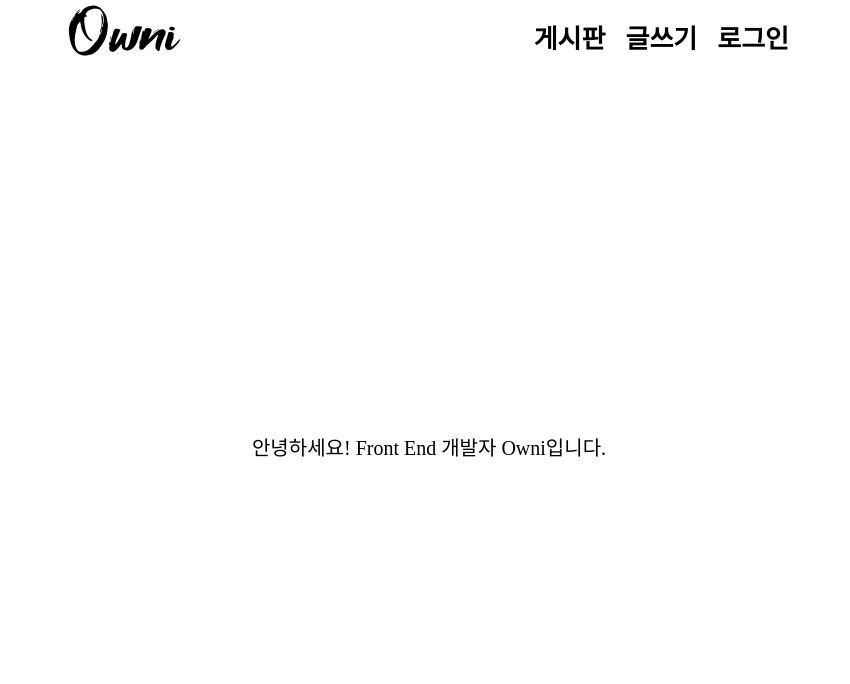
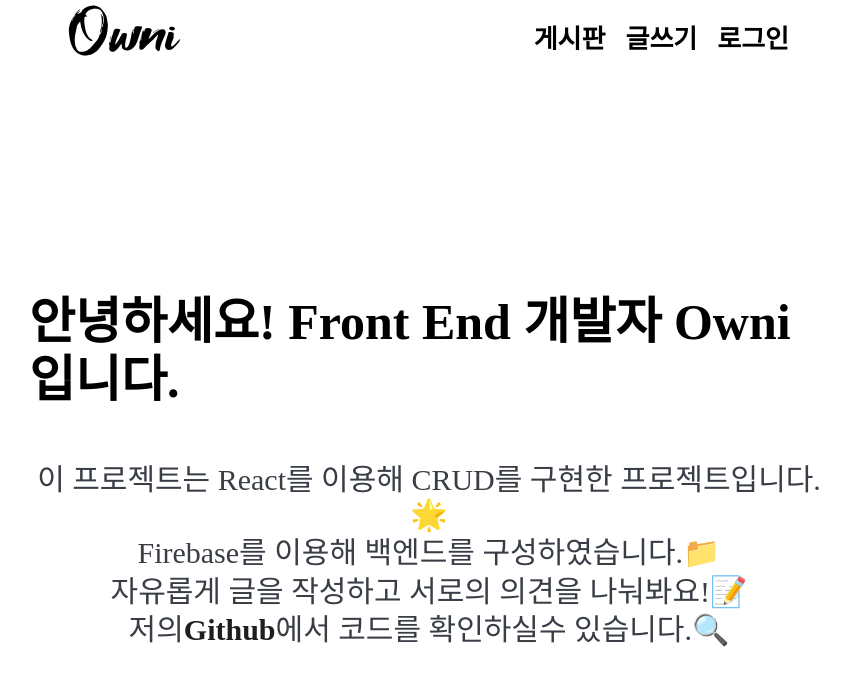
Before and after one commit to owni14/react-crud-project, a React (Create React App) app: page / in a window 1280 px wide. Shown: the top 684 px of the page, without its empty margins (211-1061 px from the left). Built offline with nearby package versions, Linux system fonts and the light colour scheme; a web font is replaced by a local one.

Commit message:
:art: style: 메인화면 제작

```diff
--- a/src/pages/Main.styled.ts
+++ b/src/pages/Main.styled.ts
@@ -1 +1,25 @@
+import { Link } from 'react-router-dom';
 import styled from 'styled-components';
+
+export const MainText = styled.p`
+  font-size: 2.5rem;
+  font-weight: 700;
+`;
+
+export const SubBox = styled.div<{ theme: string }>`
+  color: ${({ theme }) => theme.colors.lightBlack};
+  text-align: center;
+`;
+
+export const SubText = styled.p`
+  font-size: 1.5rem;
+  margin: 0.2rem;
+`;
+
+export const LinkText = styled(Link)<{ theme: string }>`
+  color: ${({ theme }) => theme.colors.black};
+  font-weight: 700;
+  &:hover {
+    color: ${({ theme }) => theme.colors.gray};
+  }
+`;
--- a/src/pages/Main.tsx
+++ b/src/pages/Main.tsx
@@ -1,7 +1,26 @@
+import { Link } from 'react-router-dom';
 import * as S from './Main.styled';
 
 const Main = () => {
-  return <>안녕하세요! Front End 개발자 Owni입니다.</>;
+  return (
+    <>
+      <S.MainText>안녕하세요! Front End 개발자 Owni입니다.</S.MainText>
+      <S.SubBox>
+        <S.SubText>
+          이 프로젝트는 React를 이용해 CRUD를 구현한 프로젝트입니다.🌟
+        </S.SubText>
+        <S.SubText>Firebase를 이용해 백엔드를 구성하였습니다.📁</S.SubText>
+        <S.SubText>자유롭게 글을 작성하고 서로의 의견을 나눠봐요!📝 </S.SubText>
+        <S.SubText>
+          저의
+          <S.LinkText to='https://github.com/owni14/react-crud-project'>
+            Github
+          </S.LinkText>
+          에서 코드를 확인하실수 있습니다.🔍
+        </S.SubText>
+      </S.SubBox>
+    </>
+  );
 };
 
 export default Main;
```
